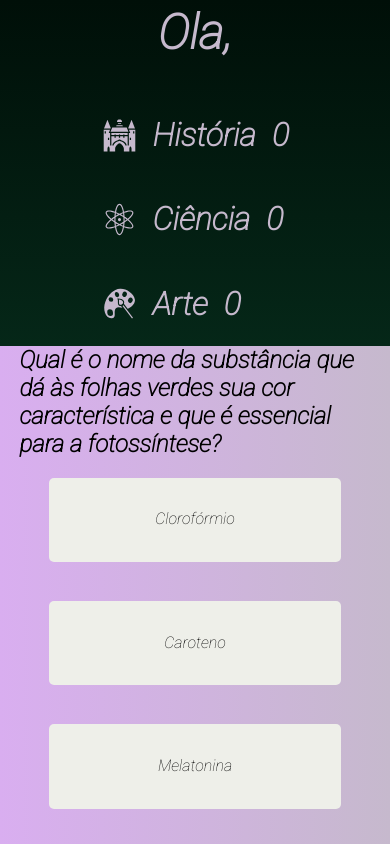
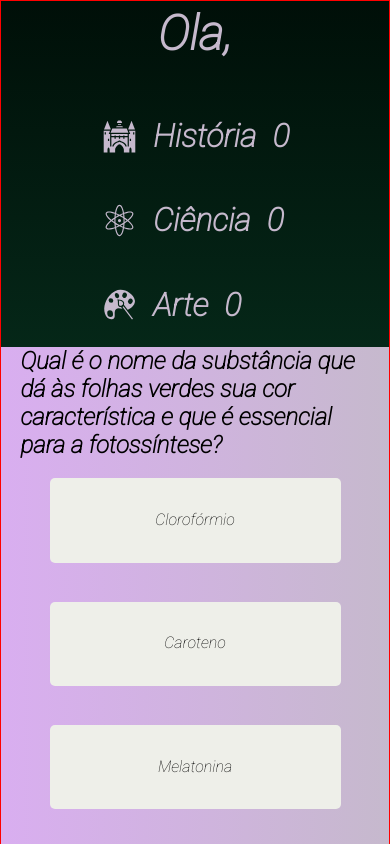
Before and after one commit to FilipeSall/Quizzgame, a React (Create React App) app: page /perguntas in a window 390 px wide. Shown: the top 844 px of the page. Built offline with nearby package versions, Linux system fonts and the light colour scheme; a web font is replaced by a local one.

Commit message:
responsividade

```diff
--- a/src/components/questionsPage/questionpage.css
+++ b/src/components/questionsPage/questionpage.css
@@ -4,6 +4,7 @@
     width: 100vw;
     background-image: linear-gradient(to left, var(--c1), var(--c1-tone));
     user-select: none;
+    border: 1px solid red;
 }
 
 .header {
@@ -28,6 +29,8 @@
     align-items: center;
     justify-content: center;
     flex-wrap: wrap;
+    overflow: auto;
+
 }
 
 .question-card {
```
